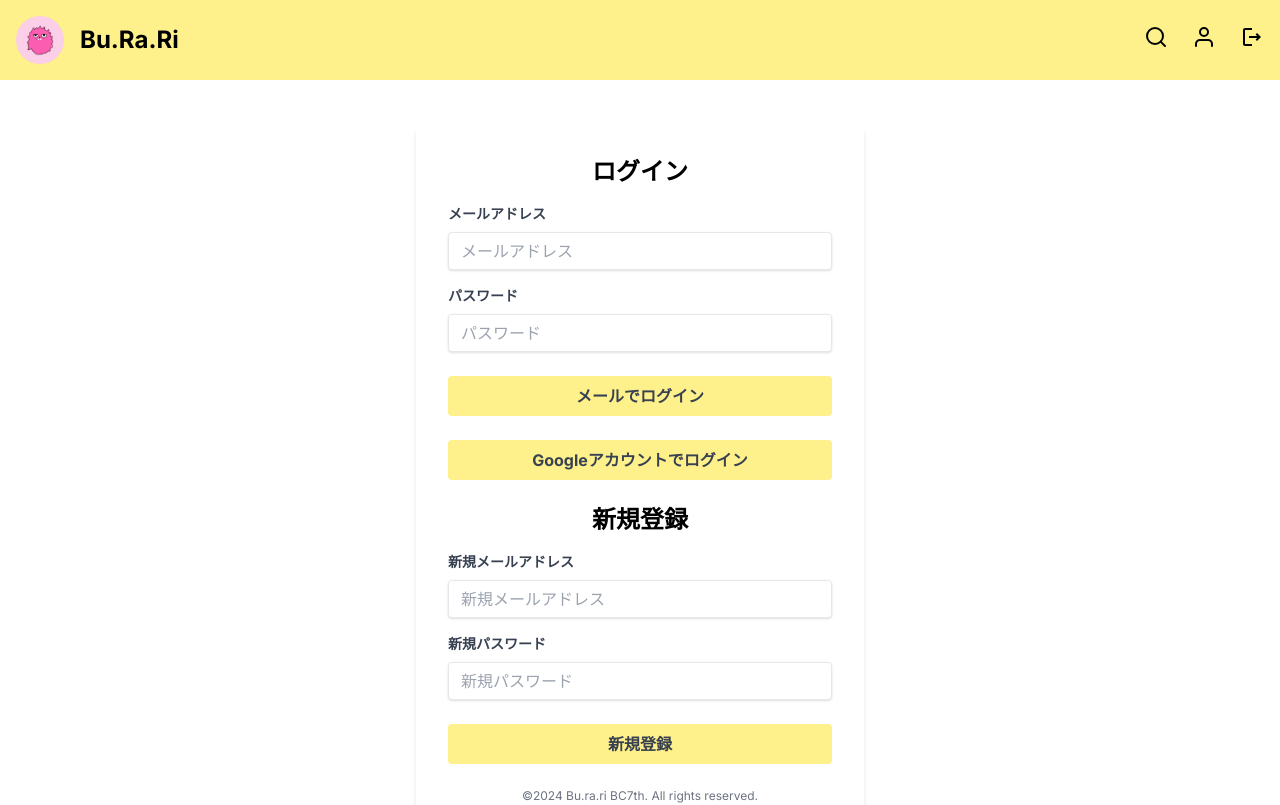
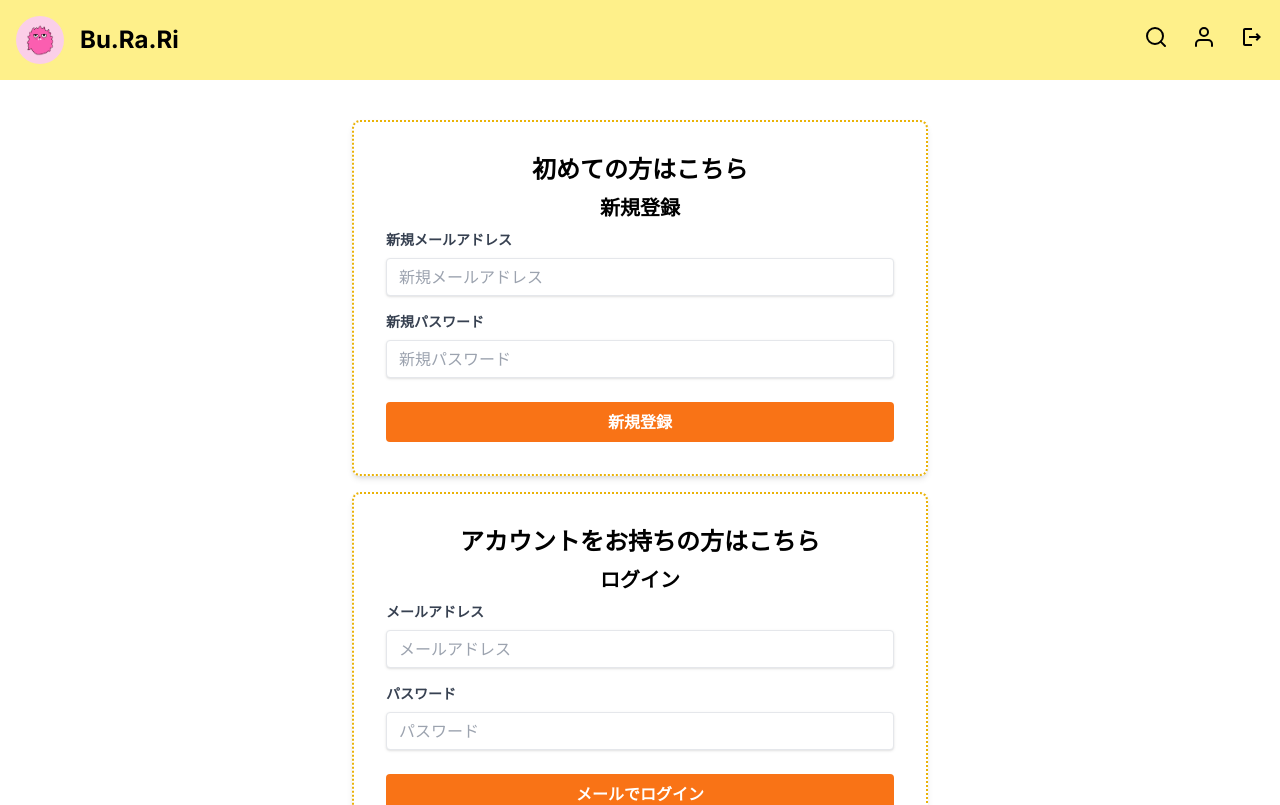
Before and after one commit to ms-engineer-bc7/teamb-lastPJ, a Next.js app in the folder front/: page /logins in a window 1280 px wide. Shown: the top 805 px of the page. Built offline with nearby package versions, Linux system fonts and the light colour scheme.

Commit message:
ログインページのUI調整

```diff
--- a/front/src/app/logins/page.tsx
+++ b/front/src/app/logins/page.tsx
@@ -94,7 +94,7 @@ const LoginPage = () => {
   };
 
   return (
-    <div className="min-h-screen flex flex-col items-center justify-center">
+    <div className="flex flex-col items-center justify-center w-full p-4">
       {isLoading && ( // ローディングが true の場合のみ表示
       <div className="fixed top-0 left-0 w-full h-full bg-gray-200 opacity-75 flex items-center justify-center z-50">
         <div className="loader-wrapper flex flex-col items-center justify-center">
@@ -103,117 +103,66 @@ const LoginPage = () => {
          </div>
       </div>
     )}
-      <div className="w-full max-w-md p-8 bg-white rounded-lg shadow-md">
-        <h1 className="text-2xl font-bold text-center mb-4">ログイン</h1>
-        {/* Existing User Login */}
+
+
+       {/* BOX1: 新規登録 */}
+       <div className="w-full max-w-xl p-8 bg-white rounded-lg shadow-md mt-6 mb-4 border-2 border-dotted border-yellow-500">
+        <h1 className="text-2xl font-bold text-center mb-2">初めての方はこちら</h1>
+        <h2 className="text-xl font-bold text-center mb-2">新規登録</h2>
         <div className="mb-4">
-          <label
-            className="block text-gray-700 text-sm font-bold mb-2"
-            htmlFor="email"
-          >
+          <label className="block text-gray-700 text-sm font-bold mb-2" htmlFor="newEmail">
+            新規メールアドレス
+          </label>
+          <input className="shadow appearance-none border rounded w-full py-2 px-3 text-gray-700 leading-tight focus:outline-none focus:shadow-outline"
+            id="newEmail" type="email" value={newEmail} onChange={(e) => setNewEmail(e.target.value)} placeholder="新規メールアドレス" />
+        </div>
+        <div className="mb-6">
+          <label className="block text-gray-700 text-sm font-bold mb-2" htmlFor="newPassword">
+            新規パスワード
+          </label>
+          <input className="shadow appearance-none border rounded w-full py-2 px-3 text-gray-700 leading-tight focus:outline-none focus:shadow-outline"
+            id="newPassword" type="password" value={newPassword} onChange={(e) => setNewPassword(e.target.value)} placeholder="新規パスワード" />
+        </div>
+        <button className="bg-orange-500 hover:bg-orange-600 text-white font-bold py-2 px-4 w-full rounded focus:outline-none focus:shadow-outline"
+          type="button" onClick={handleSignUp}>
+          新規登録
+        </button>
+      </div>
+
+      {/* BOX2: ログイン */}
+      <div className="w-full max-w-xl p-8 bg-white rounded-lg shadow-md border-2 border-dotted border-yellow-500">
+        <h1 className="text-2xl font-bold text-center mb-2">アカウントをお持ちの方はこちら</h1>
+        <h2 className="text-xl font-bold text-center mb-2">ログイン</h2>
+        <div className="mb-4">
+          <label className="block text-gray-700 text-sm font-bold mb-2" htmlFor="email">
             メールアドレス
           </label>
-          <input
-            className="shadow appearance-none border rounded w-full py-2 px-3 text-gray-700 leading-tight focus:outline-none focus:shadow-outline"
-            id="email"
-            type="email"
-            value={email}
-            onChange={(e) => setEmail(e.target.value)}
-            placeholder="メールアドレス"
-          />
+          <input className="shadow appearance-none border rounded w-full py-2 px-3 text-gray-700 leading-tight focus:outline-none focus:shadow-outline"
+            id="email" type="email" value={email} onChange={(e) => setEmail(e.target.value)} placeholder="メールアドレス" />
         </div>
         <div className="mb-6">
-          <label
-            className="block text-gray-700 text-sm font-bold mb-2"
-            htmlFor="password"
-          >
+          <label className="block text-gray-700 text-sm font-bold mb-2" htmlFor="password">
             パスワード
           </label>
-          <input
-            className="shadow appearance-none border rounded w-full py-2 px-3 text-gray-700 leading-tight focus:outline-none focus:shadow-outline"
-            id="password"
-            type="password"
-            value={password}
-            onChange={(e) => setPassword(e.target.value)}
-            placeholder="パスワード"
-          />
+          <input className="shadow appearance-none border rounded w-full py-2 px-3 text-gray-700 leading-tight focus:outline-none focus:shadow-outline"
+            id="password" type="password" value={password} onChange={(e) => setPassword(e.target.value)} placeholder="パスワード" />
         </div>
-        <div className="mb-6">
-          <button
-            className="bg-yellow-200 hover:bg-yellow-300 text-gray-700 font-bold py-2 px-4 w-full rounded focus:outline-none focus:shadow-outline"
-            type="button"
-            onClick={handleLoginWithEmail}
-          >
+        <button className="bg-orange-500 hover:bg-orange-600 text-white font-bold py-2 px-4 w-full rounded focus:outline-none focus:shadow-outline mb-4"
+          type="button" onClick={handleLoginWithEmail}>
           メールでログイン
         </button>
-        </div>
-        <div className="mb-6">
-          <button
-            className="bg-yellow-200 hover:bg-yellow-300 text-gray-700 font-bold py-2 px-4 w-full rounded focus:outline-none focus:shadow-outline"
-            type="button"
-            onClick={handleLoginWithGoogle}
-          >
+
+        <button className="bg-orange-500 hover:bg-orange-600 text-white font-bold py-2 px-4 w-full rounded focus:outline-none focus:shadow-outline"
+          type="button" onClick={handleLoginWithGoogle}>
           Googleアカウントでログイン
         </button>
       </div>
-        {/* New User Registration */}
-        <h1 className="text-2xl font-bold text-center mb-4">新規登録</h1>
-        <div className="mb-4">
-          <label
-            className="block text-gray-700 text-sm font-bold mb-2"
-            htmlFor="newEmail"
-          >
-            新規メールアドレス
-          </label>
-          <input
-            className="shadow appearance-none border rounded w-full py-2 px-3 text-gray-700 leading-tight focus:outline-none focus:shadow-outline"
-            id="newEmail"
-            type="email"
-            value={newEmail}
-            onChange={(e) => setNewEmail(e.target.value)}
-            placeholder="新規メールアドレス"
-          />
-        </div>
-        <div className="mb-6">
-          <label
-            className="block text-gray-700 text-sm font-bold mb-2"
-            htmlFor="newPassword"
-          >
-            新規パスワード
-          </label>
-          <input
-            className="shadow appearance-none border rounded w-full py-2 px-3 text-gray-700 leading-tight focus:outline-none focus:shadow-outline"
-            id="newPassword"
-            type="password"
-            value={newPassword}
-            onChange={(e) => setNewPassword(e.target.value)}
-            placeholder="新規パスワード"
-          />
-        </div>
-        <div className="mb-6">
-          <button
-            className="bg-yellow-200 hover:bg-yellow-300 text-gray-700 font-bold py-2 px-4 w-full rounded focus:outline-none focus:shadow-outline"
-            type="button"
-            onClick={handleSignUp}
-          >
-            新規登録
-          </button>
-        </div>
-        <div className="flex justify-center">
-          {/* <button
-            className=" bg-gray-500 hover:bg-gray-700 text-white font-bold py-2 px-4 rounded focus:outline-none focus:shadow-outline"
-            type="button"
-            onClick={() => router.push("/")}
-          >
-            TOPへ戻る
-          </button> */}
-        </div>
-        <p className="text-center text-gray-500 text-xs">
+
+      <p className="text-center text-gray-500 text-xs mt-6">
         &copy;2024 Bu.ra.ri BC7th. All rights reserved.
       </p>
     </div>
-    </div>
   );
-};
+}
 
 export default LoginPage;
```
Lines whose indentation alone changed are shown as unchanged.
